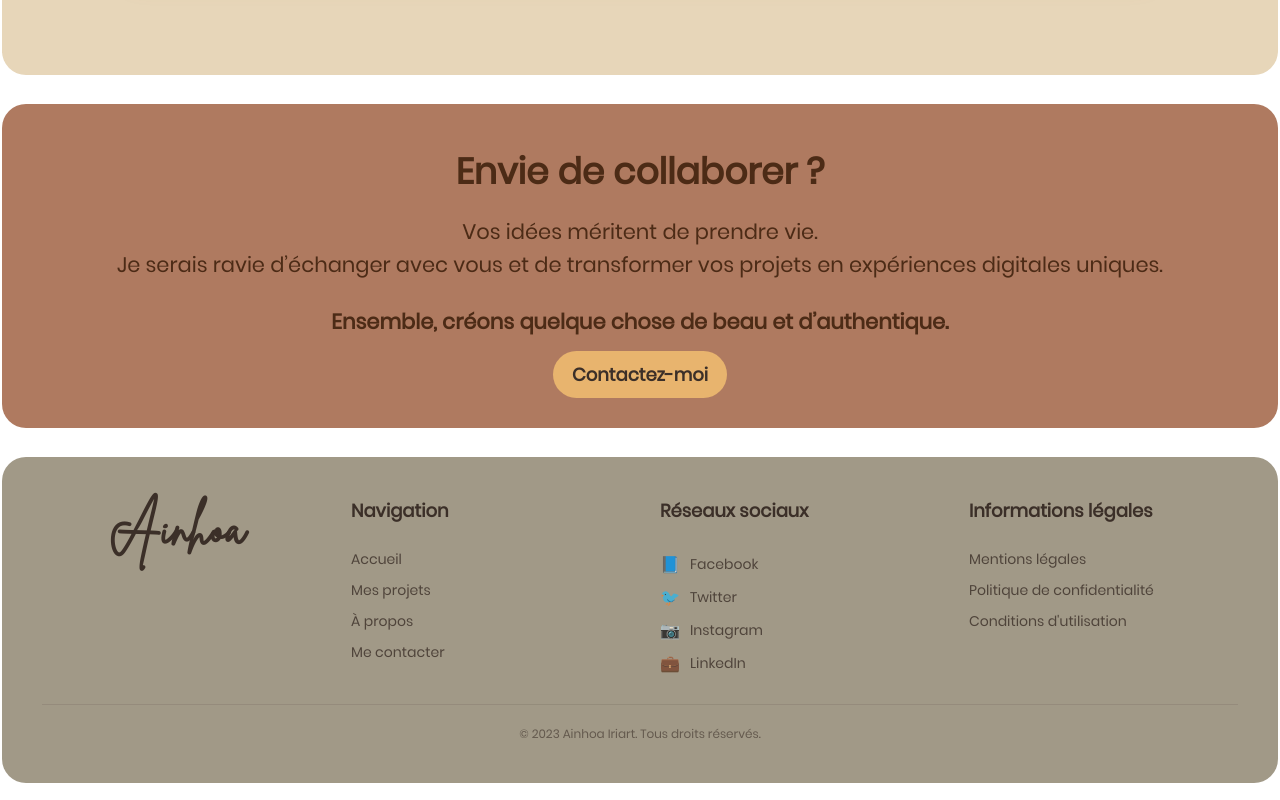
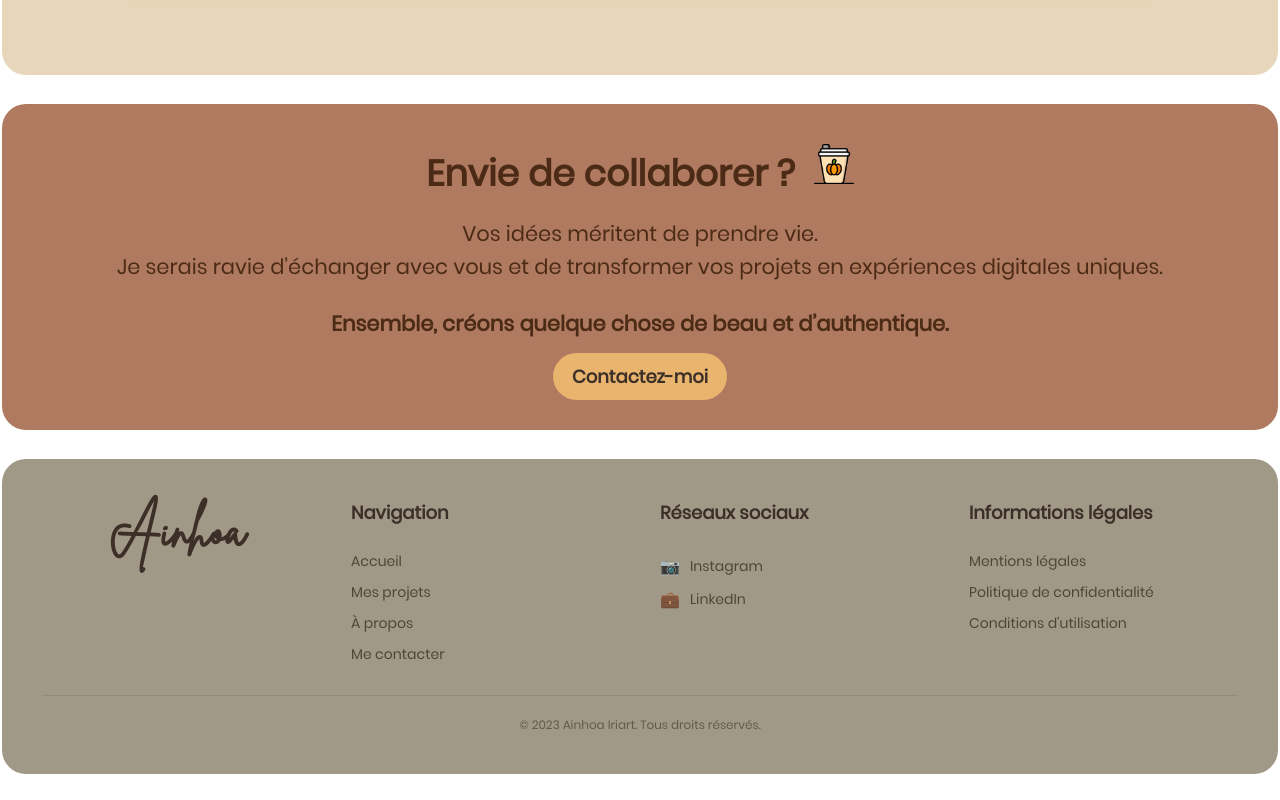
Before and after one commit to ainhoairiart/portfolio, a website built with webpack: page index.html in a window 1280 px wide. Shown: the part 3758-4558 px from the top of the page. Built offline with nearby package versions, Linux system fonts and the light colour scheme; files whose address does not match are found by name.

Commit message:
enleve twe'eter et facebook

```diff
--- a/index.html
+++ b/index.html
@@ -212,7 +212,10 @@
   <section class="section-collaboration">
     <div class="collaboration-container">
       <div class="collaboration-content">
-        <h2 class="collaboration-title">Envie de collaborer ?</h2>
+        <h2 class="collaboration-title">
+          Envie de collaborer ?
+          <img src="assets/cup.png" alt="Icône tasse" class="collaboration-title-icon">
+        </h2>
         <p class="collaboration-text">
           Vos idées méritent de prendre vie.<br>
           Je serais ravie d’échanger avec vous et de transformer vos projets en expériences digitales uniques.
@@ -245,12 +248,6 @@
         <div class="footer-column">
           <h3>Réseaux sociaux</h3>
           <div class="social-links">
-            <a href="#" class="social-link">
-              <span class="social-icon">📘</span> Facebook
-            </a>
-            <a href="#" class="social-link">
-              <span class="social-icon">🐦</span> Twitter
-            </a>
             <a href="#" class="social-link">
               <span class="social-icon">📷</span> Instagram
             </a>
--- a/styles.css
+++ b/styles.css
@@ -683,6 +683,14 @@ body{
   color: #4c2b16;
 }
 
+.collaboration-title-icon {
+  width: 40px;
+  height: 40px;
+  object-fit: contain;
+  margin-bottom: 2px;
+  margin-left: 10px;
+}
+
 /* Section Footer */
 .section-footer{
   max-width: 1360px;
```
